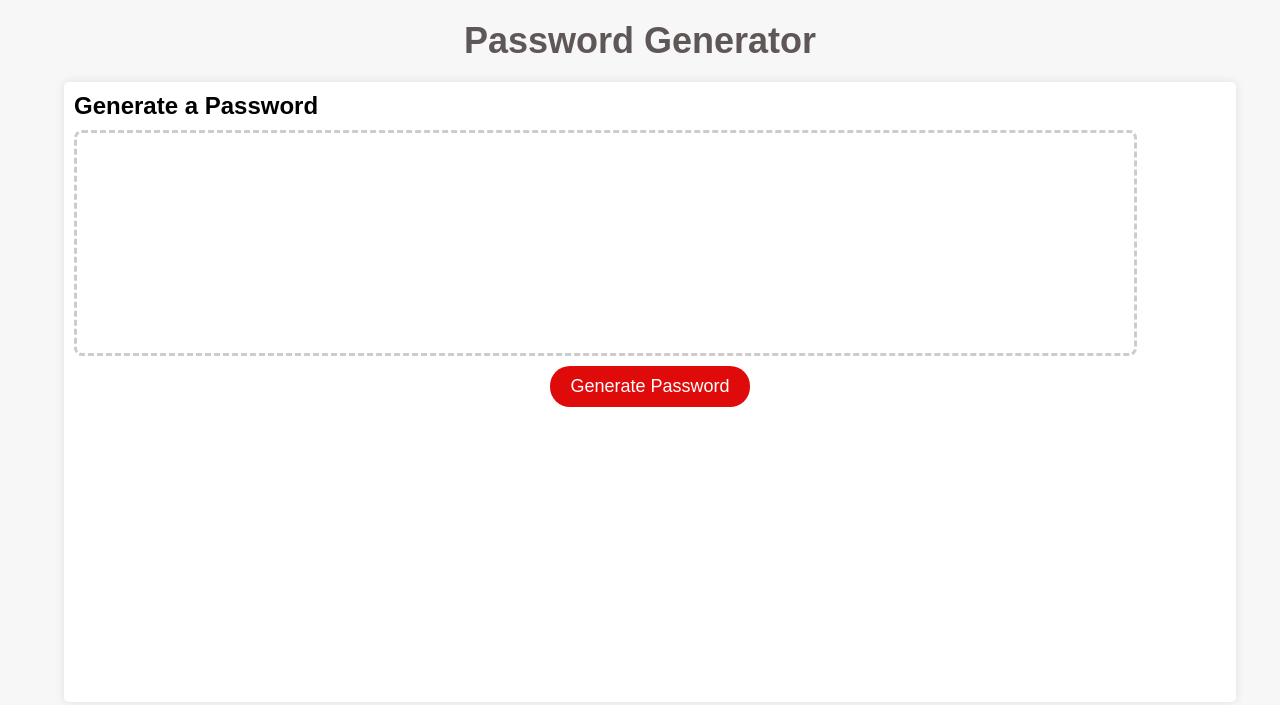
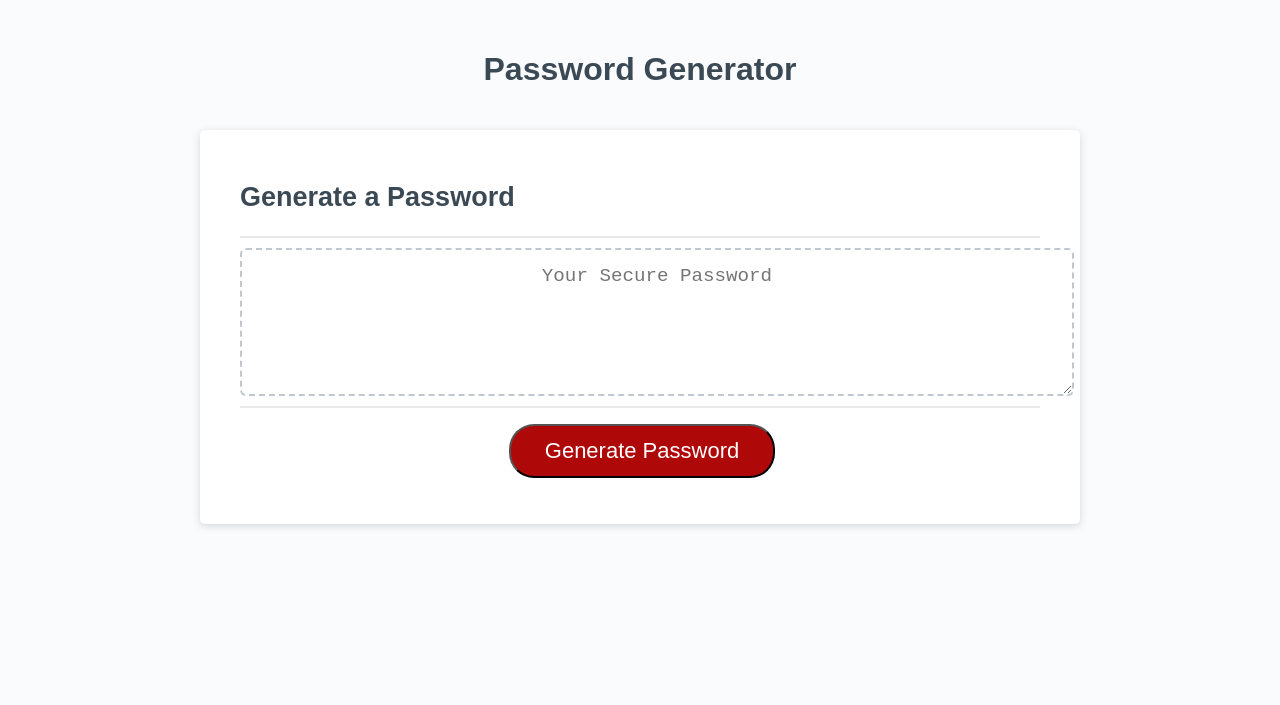
Before and after one commit to sdavi222/password-generator-, a plain HTML site: page index.html in a window 1280 px wide. Drawn offline with Linux system fonts and the light colour scheme.

Commit message:
Made updates to the HTML and CSS

```diff
--- a/index.html
+++ b/index.html
@@ -5,17 +5,30 @@
     <meta name="viewport" content="width=device-width, initial-scale=1.0" />
     <meta http-equiv="X-UA-Compatible" content="ie=edge" />
     <title>Password Generator</title>
-    <link rel="stylesheet" href="./style.css" />
+    <link rel="stylesheet" href="style.css" />
   </head>
   <body>
-    <header>
-      <h1>Password Generator</h1>
-    </header>
-      <section id="display-password-container">
-        <h2>Generate a Password</h2>
-        <div class="display-password"></div>
-        <button id="generate-button">Generate Password</button>
-      </section>
-    <script src="./script.js"></script>
+    <div class="container">
+      <header>
+        <h1>Password Generator</h1>
+      </header>
+      <div class="display-password-container">
+        <div class="container-header">
+          <h2>Generate a Password</h2>
+        </div>
+        <div class="container-body">
+          <textarea
+            readonly
+            id="password-placeholder"
+            placeholder="Your Secure Password"
+            aria-label="Generated Password"
+          ></textarea>
+        </div>
+        <div class="footer">
+          <button id="generate-button" class="button">Generate Password</button>
+        </div>
+      </div>
+    </div>
+    <script src="script.js"></script>
   </body>
 </html>
--- a/style.css
+++ b/style.css
@@ -1,75 +1,114 @@
-html {
-text-align:center;
+html,
+body,
+.container {
+  height: 100%;
+  margin: 0;
+  padding: 0;
 }
 
 body {
-    font-family: Arial, sans-serif;
-    background-color: #f7f7f7;
-    align-items: center;
-    text-align: left;
-    margin: auto;
-    padding-left: 5%;
-    padding-right: 5%;
+  font-family: sans-serif;
+  background-color: #f9fbfd;
+}
+
+.container {
+  padding-top: 30px;
+  padding-left: 20px;
+  padding-right: 20px;
 }
 
 header {
-    color:rgb(95, 87, 87);
+  text-align: center;
   padding: 20px;
+  padding-top: 0px;
+  color: hsl(206, 17%, 28%);
 }
 
-  header h1 {
-    margin: 0;
-    font-size: 36px;
+.display-password-container {
+  background-color: hsl(0, 0%, 100%);
+  border-radius: 5px;
+  border-width: 1px;
+  box-shadow: rgba(0, 0, 0, 0.15) 0px 2px 8px 0px;
+  color: hsl(206, 17%, 28%);
+  font-size: 18px;
+  margin: 0 auto;
+  max-width: 800px;
+  padding: 30px 40px;
+}
+
+.container-header::after {
+  content: " ";
+  display: block;
+  width: 100%;
+  background: #e7e9eb;
+  height: 2px;
+}
+
+.container-body {
+  min-height: 100px;
+}
+
+.footer {
   text-align: center;
 }
 
-
-  #display-password-container {
-    background-color: white;
-    align-items: center;
-    justify-content: center;
-    height: 600px;
+.footer::before {
+  content: " ";
+  display: block;
   width: 100%;
-    padding: 10px;
-    border-radius: 5px;
-    box-shadow: 0 0 10px rgba(0, 0, 0, 0.1);
+  background: #e7e9eb;
+  height: 2px;
 }
 
-
-  #display-password-container h2 {
-    text-align: left;
-    margin-top: 0;
-    margin-bottom: 10px;
-    font-size: 24px;
+.footer::after {
+  content: " ";
+  display: block;
 }
 
-  div.display-password {
-    width: 90%;
-    height: 200px;
-    margin-bottom: 10px;
-    padding: 10px;
-    font-size: 18px;
-    border: 3px dashed #ccc;
-    border-radius: 8px;
-    resize: none;
+.button {
+  background-color: hsl(360, 91%, 36%);
+  border-radius: 25px;
+  box-shadow: rgba(0, 0, 0, 0.1) 0px 1px 6px 0px rgba(0, 0, 0, 0.2) 0px 1px 1px
+    0px;
+  color: hsl(0, 0%, 100%);
+  display: inline-block;
+  font-size: 22px;
+  line-height: 22px;
+  margin: 16px 16px 16px 20px;
+  padding: 14px 34px;
+  text-align: center;
+  cursor: pointer;
 }
 
-  #generate-button {
-    background-color: #df0a0a;
-    color: #fff;
-    border: none;
-    padding: 10px 20px;
-    font-size: 18px;
-    border-radius: 20px;
-    cursor: pointer;
-    justify-content: center;
-    align-items: center;
-    transition: background-color 0.3s ease;
+#password-placeholder {
   display: block;
-    margin: 0 auto;
+  width: 100%;
+  padding-top: 15px;
+  padding-left: 15px;
+  padding-right: 15px;
+  padding-bottom: 85px;
+  font-size: 1.2rem;
+  text-align: center;
+  margin-top: 10px;
+  margin-bottom: 10px;
+  border: 2px dashed #c0c7cf;
+  border-radius: 6px;
 }
 
+@media (max-width: 690px) {
+  .button {
+    font-size: 1rem;
+    margin: 16px 0px 0px 0px;
+    padding: 10px 15px;
+  }
 
-  #generate-button:hover {
-    background-color: #2980b9;
+  #password-placeholder {
+    font-size: 1rem;
   }
+}
+
+@media (max-width: 500px) {
+  .button {
+    font-size: 0.8rem;
+  }
+}
```
Lines whose indentation alone changed are shown as unchanged.
